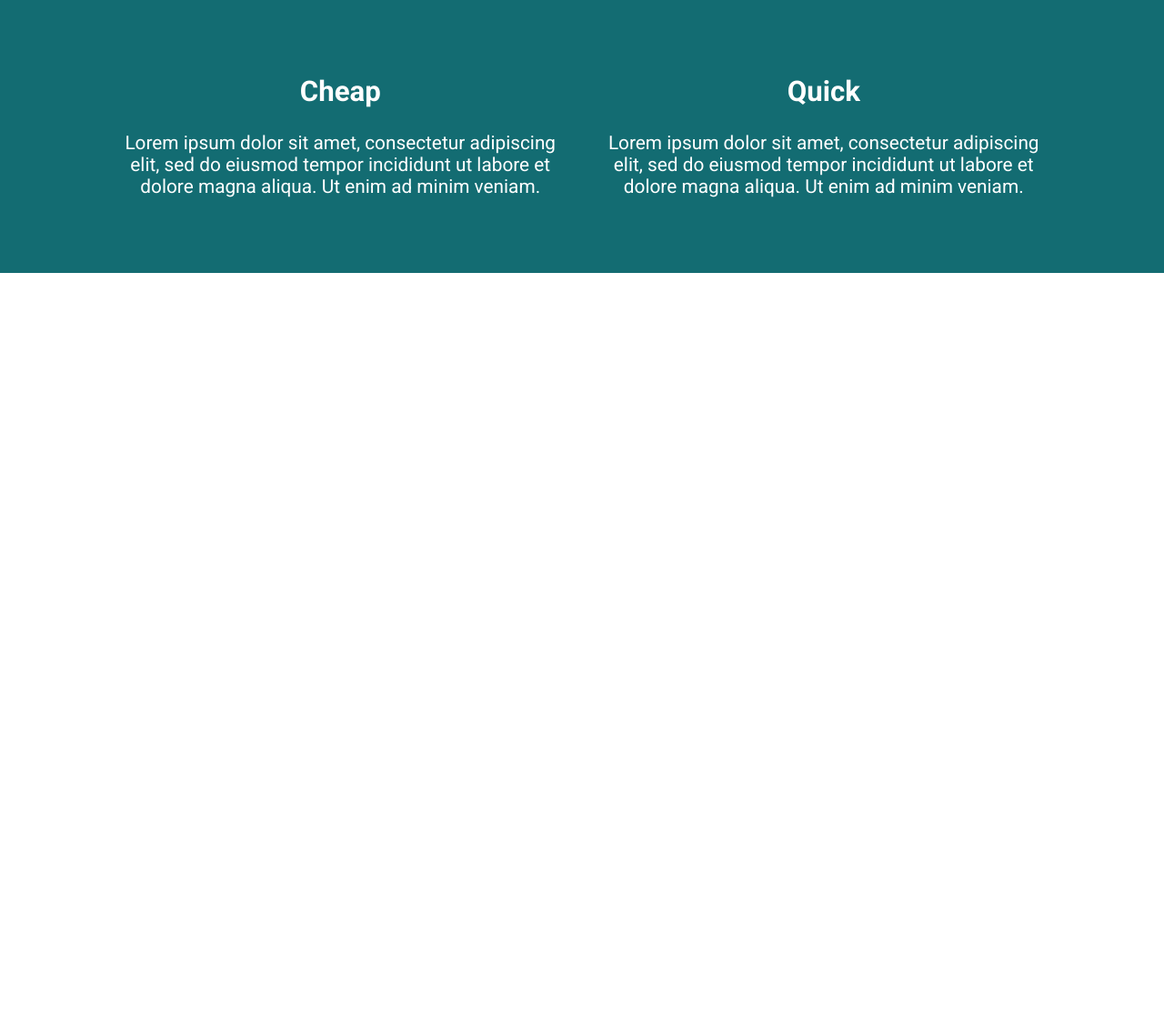
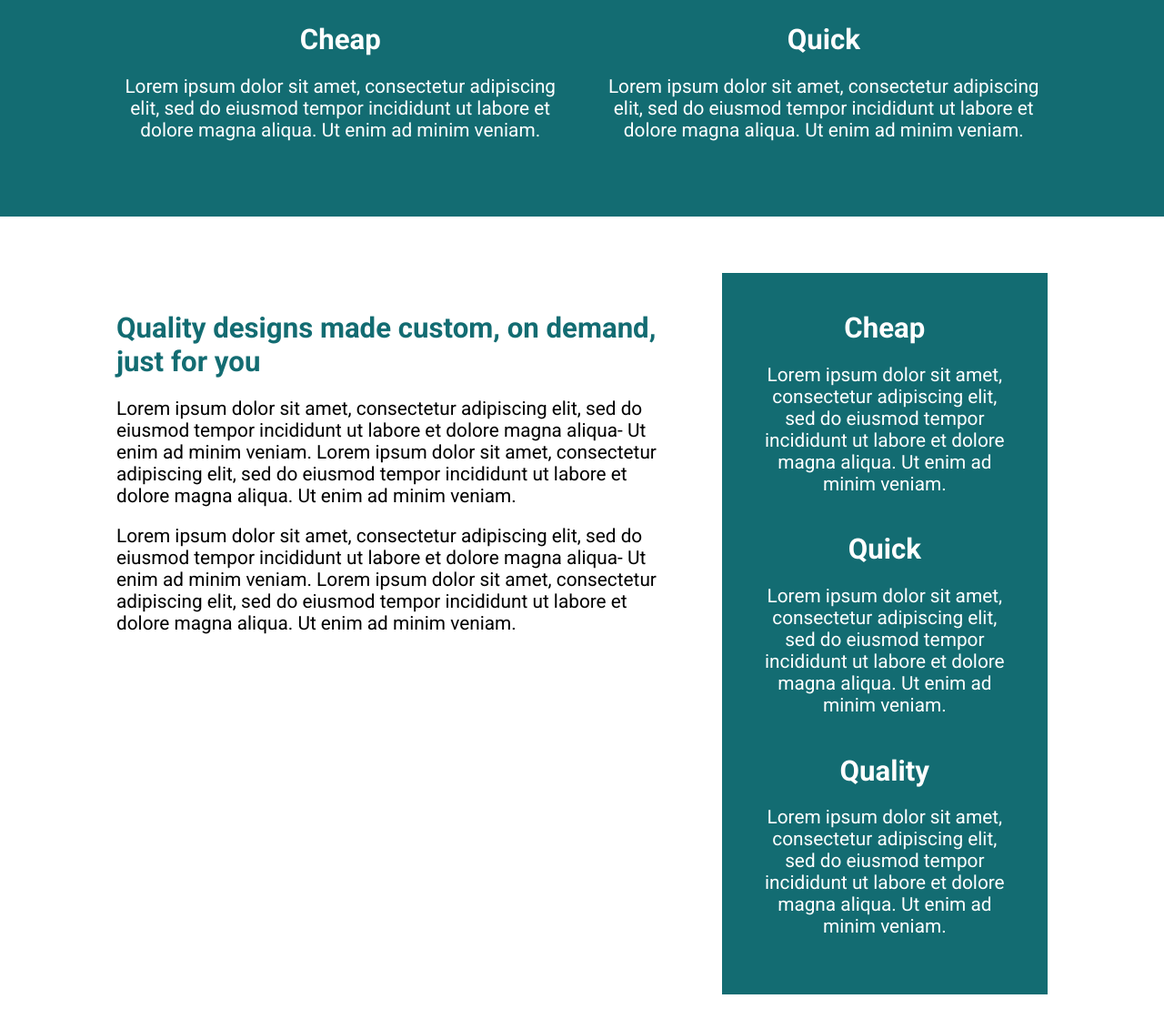
Before and after one commit to Vi-r-us/Conquering-Responsive-Website, a plain HTML site: page index.html in a window 1280 px wide. Shown: the part 931-2062 px from the top of the page at 91% size. Before the commit the page ends 1231 px from the top, so only its background shows below. Drawn offline with Linux system fonts and the light colour scheme.

Commit message:
added other sections

```diff
--- a/index.html
+++ b/index.html
@@ -14,6 +14,7 @@
   </head>
 
   <body>
+    <!-- First Section -->
     <section class="wrapper">
       <div class="container row">
         <div class="wrapper__text">
@@ -30,7 +31,8 @@
       </div>
     </section>
 
-    <section class="three-col">
+    <!-- Second Section -->
+    <section class="two-col txt-pad">
       <div class="container row">
         <div class="col">
           <h2>Cheap</h2>
@@ -64,7 +66,8 @@
       </div>
     </section>
 
-    <section class="two-col">
+    <!-- Third Section -->
+    <section class="three-col txt-pad">
       <div class="container row">
         <div class="col">
           <h2>Cheap</h2>
@@ -88,5 +91,57 @@
       </div>
     </section>
 
+    <!-- Fourth Section -->
+    <section class="fourth-col txt-pad">
+      <div class="container row">
+        <div class="primary-content">
+          <h2>Quality designs made custom, on demand,
+            just for you</h2>
+          <p>Lorem ipsum dolor sit amet, consectetur adipiscing elit, sed do eiusmod
+            tempor incididunt ut labore et dolore magna aliqua- Ut enim ad minim
+            veniam. Lorem ipsum dolor sit amet, consectetur adipiscing elit, sed do
+            eiusmod tempor incididunt ut labore et dolore magna aliqua. Ut enim ad
+            minim veniam.</p>
+          <p>Lorem ipsum dolor sit amet, consectetur adipiscing elit, sed do eiusmod
+            tempor incididunt ut labore et dolore magna aliqua- Ut enim ad minim
+            veniam. Lorem ipsum dolor sit amet, consectetur adipiscing elit, sed do
+            eiusmod tempor incididunt ut labore et dolore magna aliqua. Ut enim ad
+            minim veniam.</p>
+        </div>
+
+        <aside class="sidebar">
+          <div>
+            <h2>Cheap</h2>
+            <p>
+              Lorem ipsum dolor sit amet, consectetur
+              adipiscing elit, sed do eiusmod tempor
+              incididunt ut labore et dolore magna
+              aliqua. Ut enim ad minim veniam.
+            </p>
+          </div>
+
+          <div>
+            <h2>Quick</h2>
+            <p>
+              Lorem ipsum dolor sit amet, consectetur
+              adipiscing elit, sed do eiusmod tempor
+              incididunt ut labore et dolore magna
+              aliqua. Ut enim ad minim veniam.
+            </p>
+          </div>
+
+          <div>
+            <h2>Quality</h2>
+            <p>
+              Lorem ipsum dolor sit amet, consectetur
+              adipiscing elit, sed do eiusmod tempor
+              incididunt ut labore et dolore magna
+              aliqua. Ut enim ad minim veniam.
+            </p>
+          </div>
+        </aside>
+      </div>
+    </section>
+
   </body>
 </html>
--- a/styles/style.css
+++ b/styles/style.css
@@ -11,9 +11,28 @@ h1 {
   font-size: 3rem;
   margin: 0;
 }
+h2 {
+  margin: 0;
+}
 img {
   width: 100%;
 }
+
+.txt-pad {
+  padding: 3em 0;
+  text-align: center;
+}
+.container {
+  width: 80%;
+  max-width: 1100px;
+  margin: 0 auto;
+}
+.row {
+  display: flex;
+  justify-content: space-between;
+  gap: 1.875em;
+}
+
 
 /* First Section */
 .wrapper {
@@ -21,17 +40,11 @@ img {
   padding: 6.25em 0;
   background: #23424A;
 }
-
-.container {
-  width: 80%;
-  max-width: 1100px;
-  margin: 0 auto;
-}
 .wrapper__text {
-  width: 62%;
+  width: 61%;
 }
 .wrapper__img {
-  width: 32%;
+  width: 35%;
   align-items: flex-start;
 }
 
@@ -62,25 +75,35 @@ img {
   opacity: .75;
 }
 
-/* Second Section */
+/* Third Section */
 .three-col {
-  padding: 3em 0;
-  text-align: center;
+  background-color: #136C72;
+  color: white;
 }
-.three-col h2 {
+.two-col h2 {
   color: #87629A;
-  font-weight: 900;
-}
-.row {
-  display: flex;
-  justify-content: space-between;
-  gap: 1.875em;
 }
 
-/* Third Section */
-.two-col {
-  padding: 3em 0;
+/* Fourth Section */
+.primary-content {
+  padding: 2em 0;
+  width: 61%;
+  text-align: left;
+}
+.primary-content > h2 {
+  color: #136C72;
+}
+
+.sidebar {
+  width: 35%;
+  padding: 2em;
+
+  display: flex;
+  flex-direction: column;
+  gap: 1em;
+
   background-color: #136C72;
+}
+.sidebar h2, .sidebar p {
   color: white;
-  text-align: center;
 }
```
